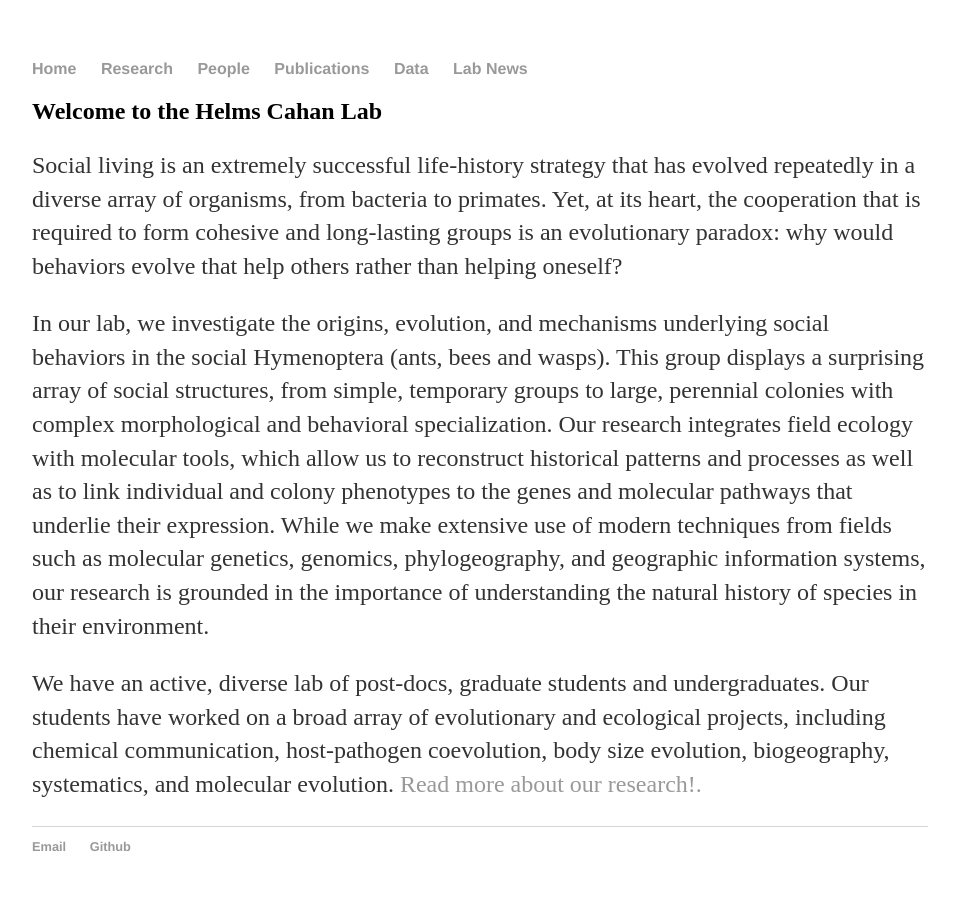
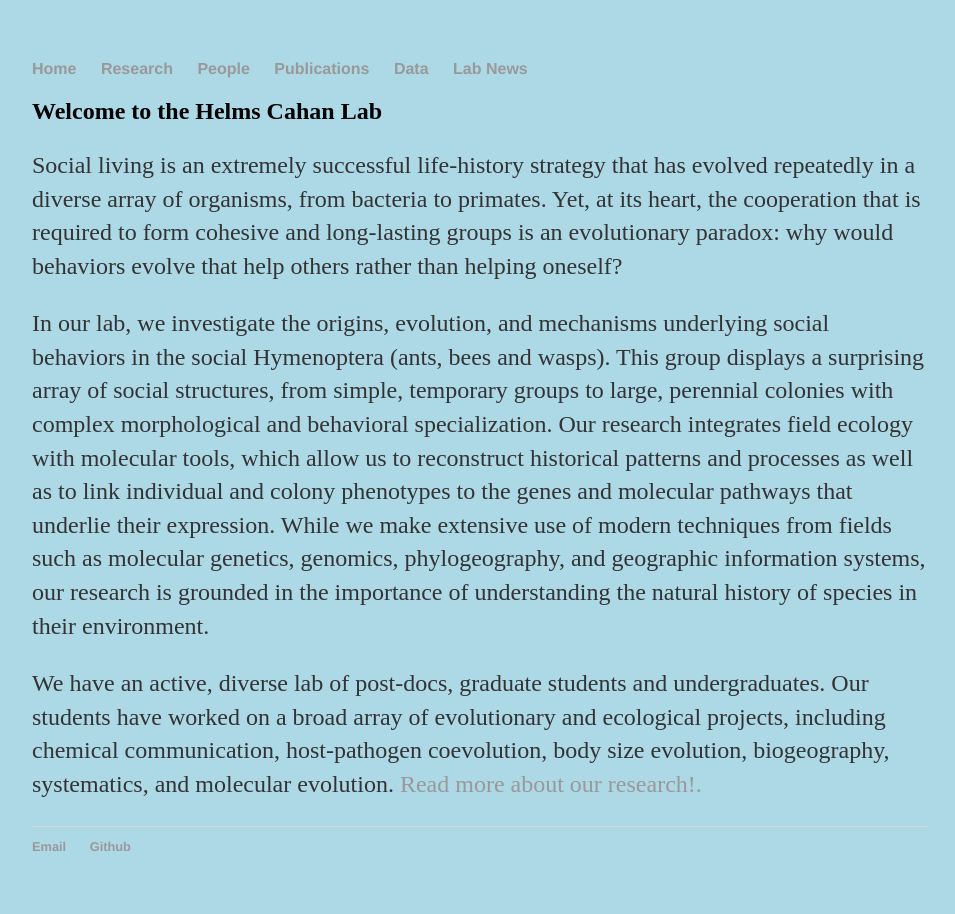
Before and after one commit to shelmscahan/shelmscahan.github.io, a Jekyll site: the page built from index.html, in a window 1280 px wide. Shown: the whole page, without its empty margins (160-1115 px from the left). Built offline with Jekyll 4.4.1, drawn with Linux system fonts in a browser that asks for light colours.

Commit message:
background color

```diff
--- a/css/main.css
+++ b/css/main.css
@@ -1,14 +1,8 @@
-menu {
-    color: red;
-}
-
-navigation {
-    background-color: #333 /* darkgrey */;
-}
 
 body {
     margin: 60px auto;
     width: 70%;
+    background-color: lightblue;
 }
 nav ul, footer ul {
     font-family:'Helvetica', 'Arial', 'Sans-Serif';
```
